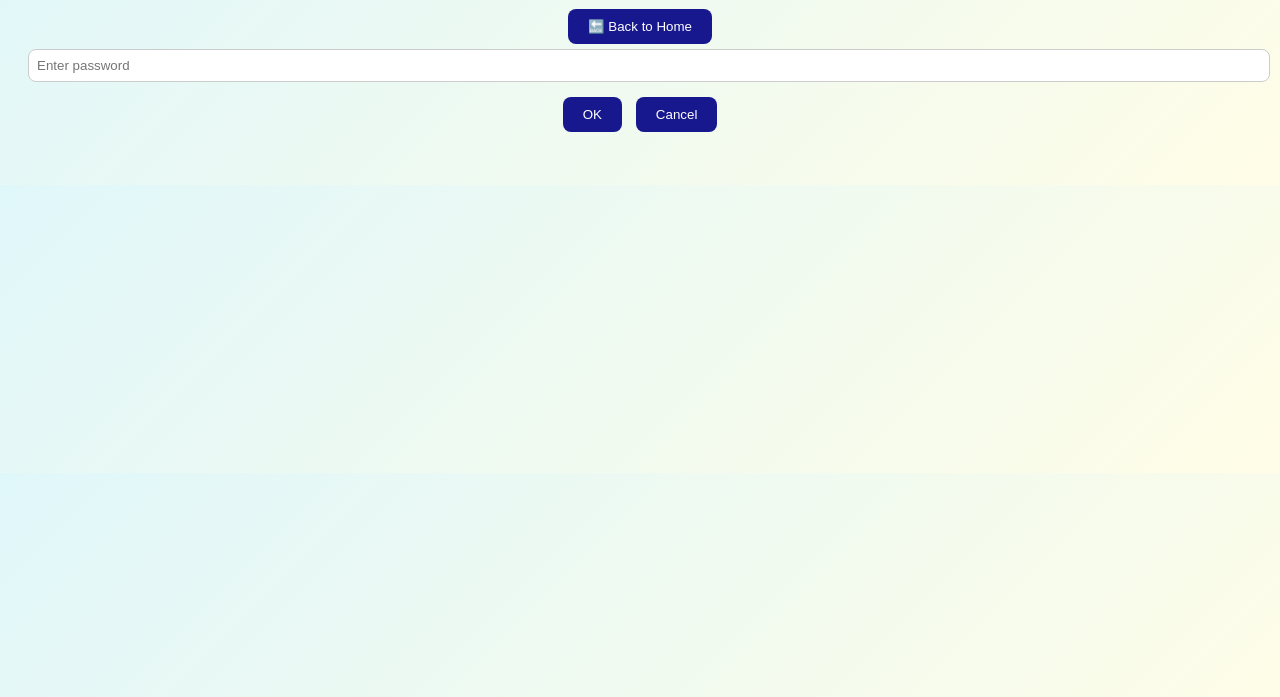
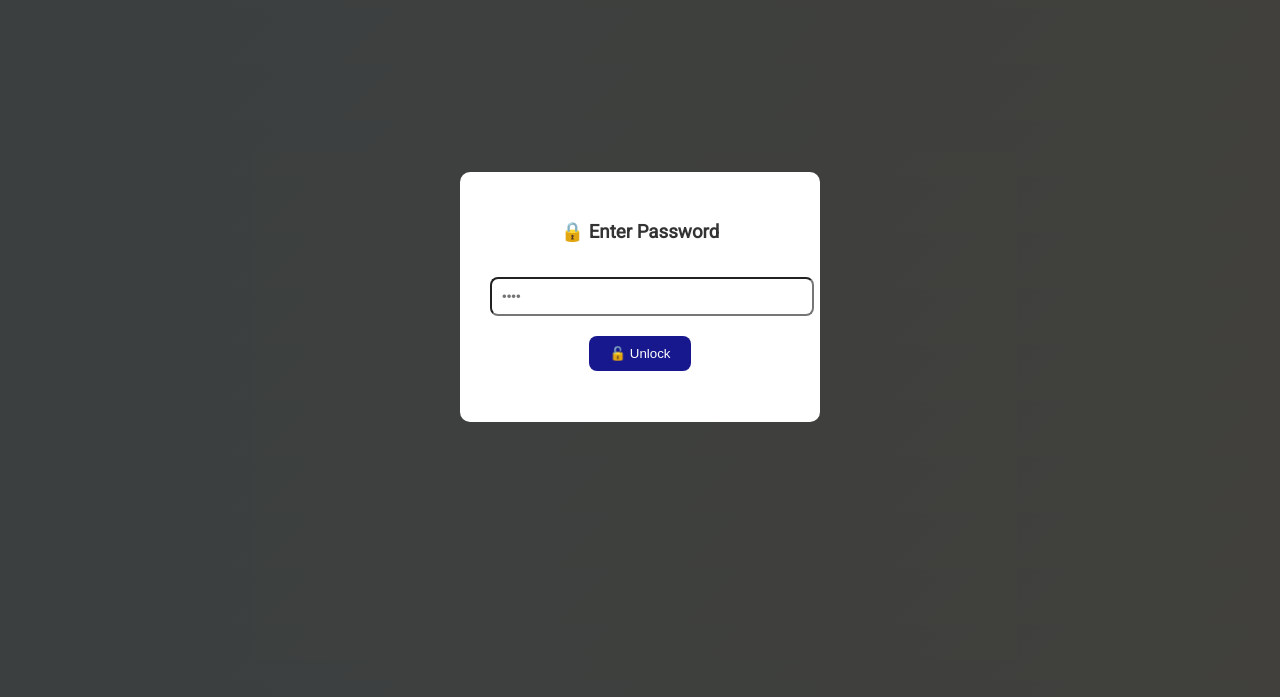
Before and after one commit to Azzni96/to-do-list, a plain HTML site: page planner.html in a window 1280 px wide. Shown: the part 103-800 px from the top of the page. Drawn offline with nearby package versions, Linux system fonts and the light colour scheme.

Commit message:
Implement password protection for Daily Planner with improved UI and error handling

```diff
--- a/planner.html
+++ b/planner.html
@@ -176,18 +176,19 @@
   </style>
 </head>
 <body>
-  <h1>📅 Daily Planner</h1>
-  <div class="controls">
-    <button onclick="window.location.href='index.html'">🔙 Back to Home</button>
-  </div>
-  <div id="passwordSection">
-    <input type="password" id="password" placeholder="Enter password" style="padding: 8px; margin-bottom: 10px; width: 100%; border-radius: 8px; border: 1px solid #ccc;">
-    <div style="text-align: center; margin-bottom: 20px;">
-      <button onclick="checkPassword()">OK</button>
-      <button onclick="cancelPassword()">Cancel</button>
+  <div id="lock-screen" style="position:fixed; top:0; left:0; width:100%; height:100%; background:#121212cc; display:flex; align-items:center; justify-content:center; z-index:9999;">
+    <div style="background:white; padding:30px; border-radius:10px; text-align:center; max-width:300px; width:100%;">
+      <h3>🔒 Enter Password</h3>
+      <input type="password" id="unlock-password" placeholder="••••" style="padding:10px; width:100%; margin:15px 0; border-radius:8px;" />
+      <button onclick="checkPassword()" class="btn">🔓 Unlock</button>
+      <p id="error-msg" style="color:red; margin-top:10px;"></p>
     </div>
   </div>
   <div id="mainContent" style="display:none;">
+    <h1>📅 Daily Planner</h1>
+    <div class="controls">
+      <button onclick="window.location.href='index.html'">🔙 Back to Home</button>
+    </div>
     <input type="text" id="search" placeholder="🔍 Search task..." oninput="searchTasks()" style="width:100%;padding:10px;margin-bottom:20px;border-radius:8px;border:1px solid #ccc;">
 
     <div class="controls">
@@ -360,16 +361,18 @@
 }
 
     function checkPassword() {
-      const pass = document.getElementById("password").value;
-      if (pass === "planner2024") {
+      const input = document.getElementById("unlock-password").value;
+      const correctPassword = "planner2024"; // Use the same password as the notes page if needed
+
+      if (input === correctPassword) {
+        document.getElementById("lock-screen").style.display = "none";
         document.getElementById("mainContent").style.display = "block";
-        document.getElementById("passwordSection").style.display = "none";
         if (localStorage.getItem("plannerTheme") === "dark") {
           document.body.classList.add("dark");
         }
         createPlanner();
       } else {
-        alert("❌ Incorrect password!");
+        document.getElementById("error-msg").textContent = "❌ Wrong password!";
       }
     }
 
```
Also changed, not shown: note.html (+3 -0 lines).
